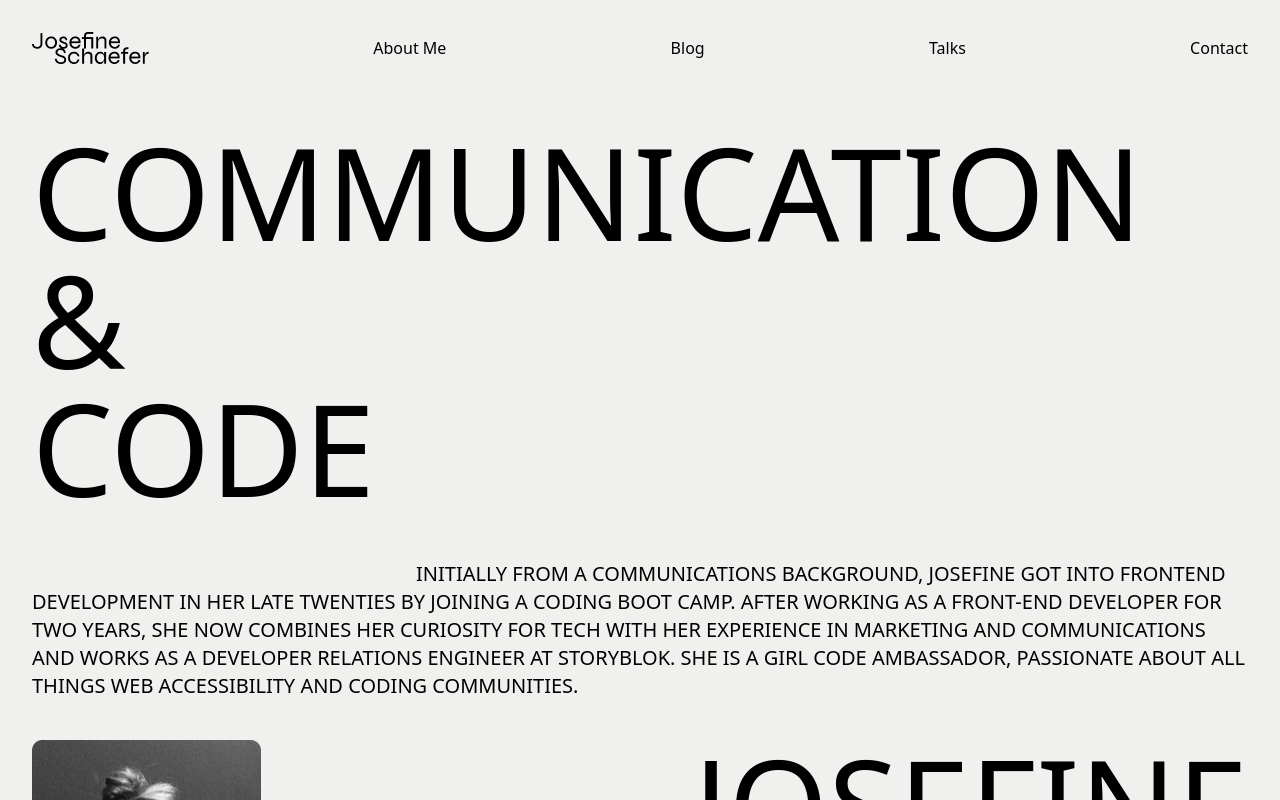
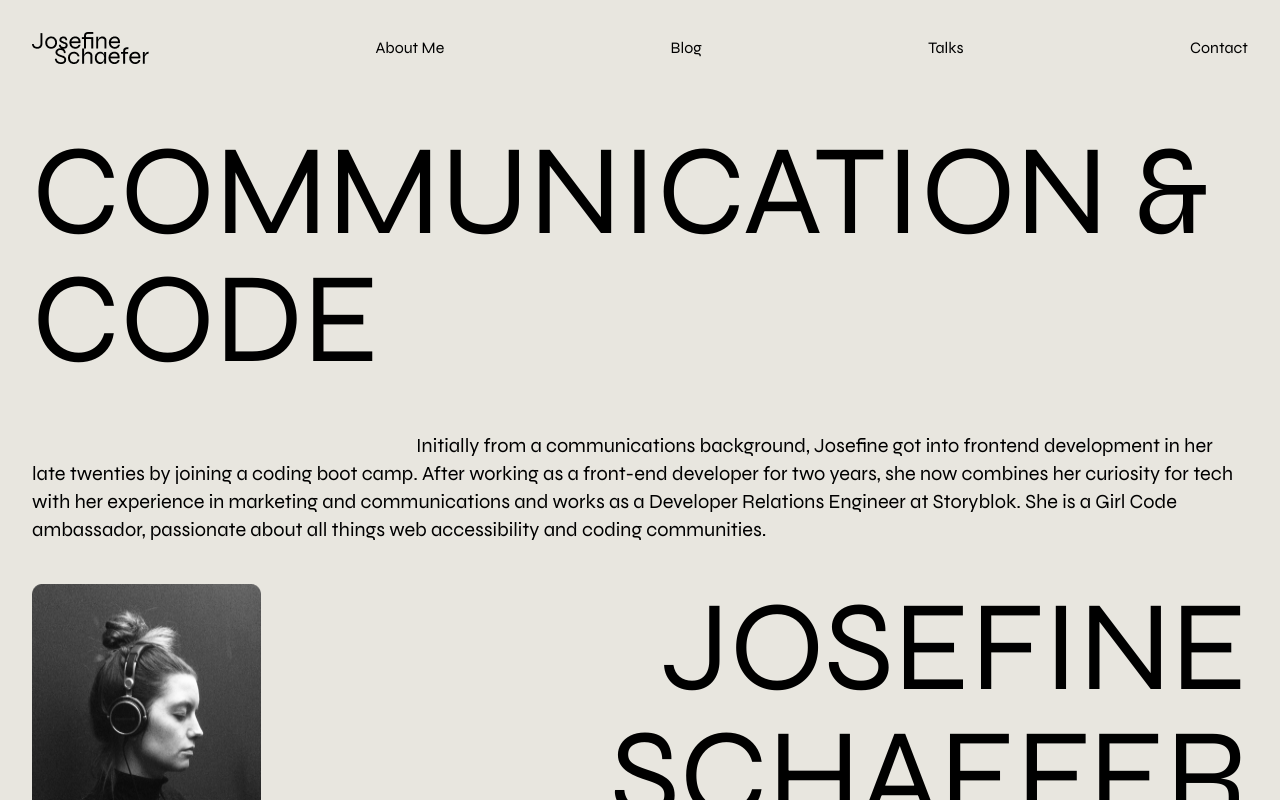
Before and after one commit to josefineschaefer/portfolio-v2, a SvelteKit app: page / in a window 1280 px wide. Shown: the top 800 px of the page. Built offline with nearby package versions, Linux system fonts and the light colour scheme.

Commit message:
adding syne font

```diff
--- a/src/app.css
+++ b/src/app.css
@@ -1,3 +1,10 @@
+@import url('https://fonts.googleapis.com/css2?family=Syne:wght@400;700&display=swap');
 @tailwind base;
 @tailwind components;
 @tailwind utilities;
+
+@layer base {
+body {
+    @apply font-sansSerif bg-[#e8e6df]
+}
+}
--- a/src/routes/+layout.svelte
+++ b/src/routes/+layout.svelte
@@ -1,6 +1,5 @@
 <script>
 	import '../app.css';
-	import { spring } from 'svelte/motion';
 </script>
 
 <slot />
--- a/src/routes/+page.svelte
+++ b/src/routes/+page.svelte
@@ -1,4 +1,4 @@
-<body class="h-full bg-gray-light p-8">
+<body class="h-full p-8">
 	<header class="top-0 left-0 fixed w-full h-24 bg-yellow-200">
 		<nav class="flex items-center justify-between h-full px-8">
 			<a href="/">
@@ -14,7 +14,7 @@
 		<h2 class="text-6xl md:text-8xl lg:text-9xl text-left uppercase pb-12 break-words">
 			Communication & <br />Code
 		</h2>
-		<p class="pb-10 text-xl indent-96 uppercase">
+		<p class="pb-10 text-xl indent-96">
 			Initially from a communications background, Josefine got into frontend development in her late
 			twenties by joining a coding boot camp. After working as a front-end developer for two years,
 			she now combines her curiosity for tech with her experience in marketing and communications
--- a/tailwind.config.cjs
+++ b/tailwind.config.cjs
@@ -2,6 +2,9 @@
 module.exports = {
 	content: ['./src/**/*.{html,js,svelte,ts}'],
 	theme: {
+		fontFamily: {
+			sansSerif: ['Syne', 'sans-serif']
+		},
 		colors: {
 			'gray-light': '#f0f1ee'
 		},
```
